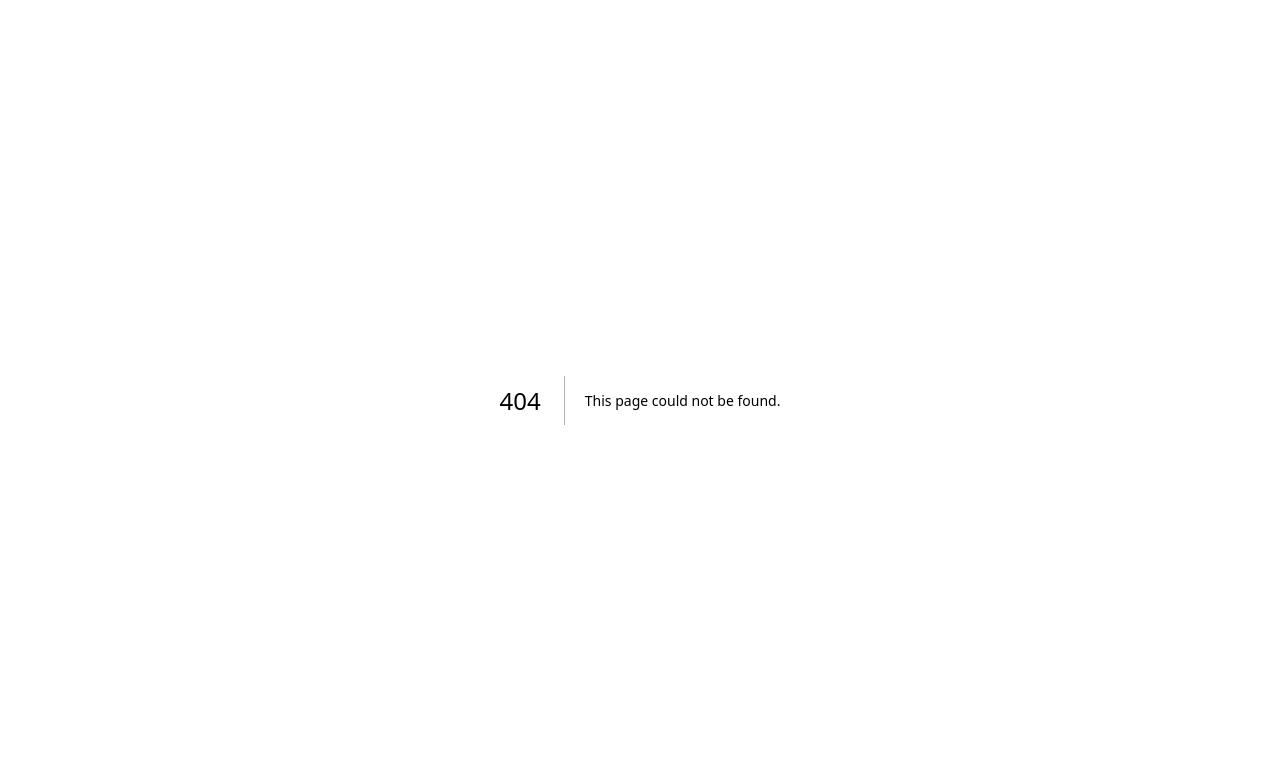
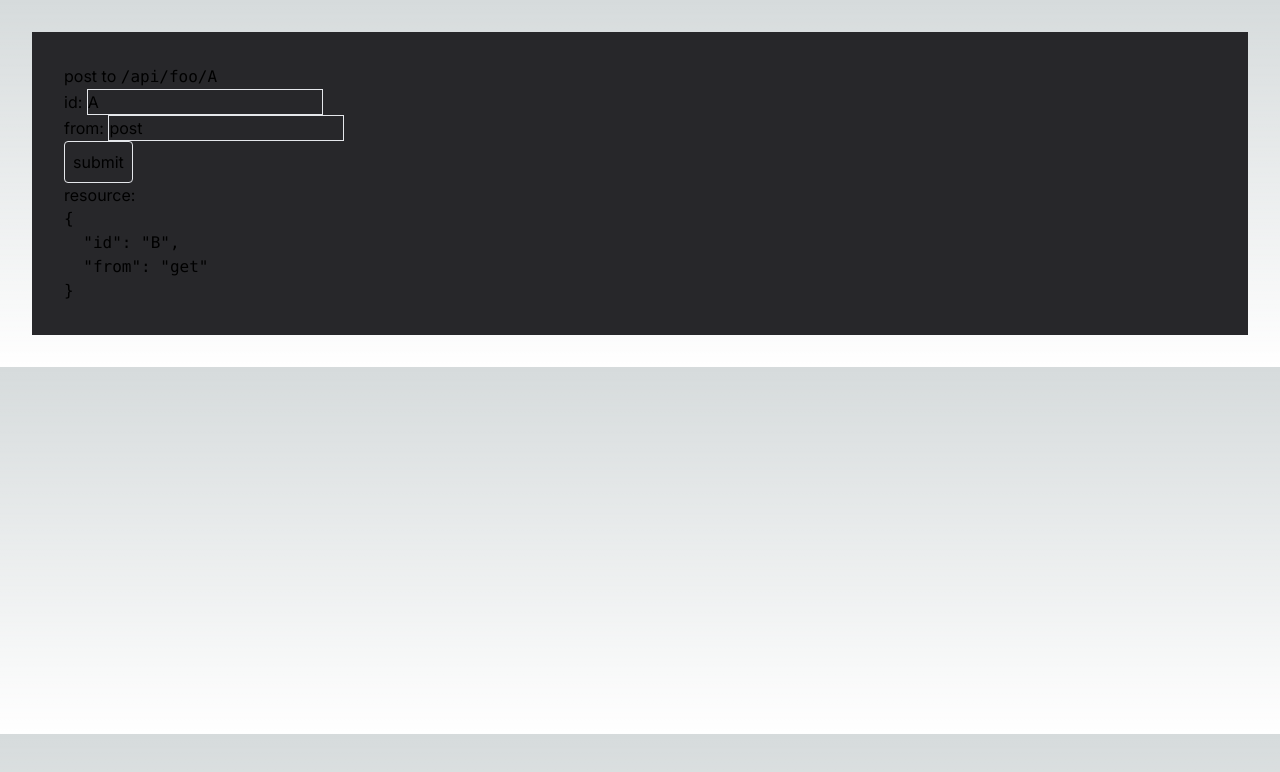
Before and after one commit to jinwoo-jeon0/hello-post-response, a Next.js app: page /foo/A in a window 1280 px wide. Before the commit this address had no page. Shown: the top 772 px of the page. Built offline with nearby package versions, Linux system fonts and the light colour scheme.

Commit message:
Add <form/> to post

```diff
--- /dev/null
+++ b/app/api/foo/A/route.ts
@@ -0,0 +1,26 @@
+import { NextResponse } from "next/server";
+
+export async function GET(request: Request) {
+  return NextResponse.json({ id: 'B', from: 'get' }, {
+    headers: {
+      'Cache-Control': 'public, s-maxage=604800, max-age=604800, age=0',
+    }
+  })
+}
+
+export async function POST(request: Request) {
+  const body: Record<string, unknown> = {};
+  (await request.formData()).forEach((value, key) => body[key] = value)
+
+  return NextResponse.json(
+    body,
+    {
+      status: 303,
+      headers: {
+        'Location': '/foo/A',
+        'Content-Location': '/api/foo/A',
+        'Cache-Control': 'public, s-maxage=604800, max-age=604800, age=0',
+      }
+    }
+  )
+}
--- /dev/null
+++ b/app/api/foo/route.ts
@@ -0,0 +1 @@
+export { POST } from './A/route';
--- /dev/null
+++ b/app/foo/A/client-get.tsx
@@ -0,0 +1,41 @@
+'use client'
+
+import { useEffect, useState } from "react";
+
+export default function ClientGet({ url }: { url: string; }) {
+  const [resource, setResource] = useState<Record<string, unknown> | null>(null)
+  const [error, setError] = useState<unknown>(null)
+  useEffect(() => {
+    (async () => {
+      try {
+        const response = await fetch(url, { cache: 'force-cache', headers: { 'Accept': 'application/json' } })
+        if (response.ok) {
+          setResource(await response.json())
+          setError(null)
+        }
+        else {
+          setResource(null)
+          setError({
+            status: response.status,
+            statusText: response.statusText,
+            type: response.type,
+          })
+        }
+      } catch (error) {
+        setResource(null)
+        setError(error)
+      }
+    })()
+  }, [url])
+
+  return (<>
+    {resource && <div>resource:
+      <pre>
+        <code>
+          {JSON.stringify(resource, undefined, 2)}
+        </code>
+      </pre>
+    </div>}
+    {error && <div>error: {`${error}`}</div>}
+  </>)
+}
--- /dev/null
+++ b/app/foo/A/form.tsx
@@ -0,0 +1,16 @@
+export default function Form({ action }: { action: string; }) {
+  return (
+    <>
+      <h1>post to <code>{action}</code></h1>
+      <form method="post" action={action}>
+        <p>
+          id: <input name="id" defaultValue="A" />
+        </p>
+        <p>
+          from: <input name="from" defaultValue="post" />
+        </p>
+        <button type="submit">submit</button>
+      </form>
+    </>
+  );
+}
--- /dev/null
+++ b/app/foo/A/page.tsx
@@ -0,0 +1,11 @@
+import ClientGet from './client-get';
+import Form from './form';
+
+export default async function Page() {
+  return (
+    <section>
+      <Form action="/api/foo/A" />
+      <ClientGet url="/api/foo/A" />
+    </section>
+  );
+}
--- /dev/null
+++ b/app/foo/layout.tsx
@@ -0,0 +1,7 @@
+export default function Layout({ children }: { children: React.ReactNode }) {
+  return (
+    <div className="m-8">
+      {children}
+    </div>
+  );
+}
--- /dev/null
+++ b/app/foo/page.tsx
@@ -0,0 +1,9 @@
+import Form from "./A/form";
+
+export default function Page() {
+  return (
+    <section>
+      <Form action="/api/foo" />
+    </section>
+  );
+}
--- a/app/globals.css
+++ b/app/globals.css
@@ -18,12 +18,21 @@
 
 body {
   color: rgb(var(--foreground-rgb));
-  background: linear-gradient(
-      to bottom,
+  background: linear-gradient(to bottom,
       transparent,
-      rgb(var(--background-end-rgb))
-    )
-    rgb(var(--background-start-rgb));
+      rgb(var(--background-end-rgb))) rgb(var(--background-start-rgb));
+}
+
+input {
+  @apply border bg-transparent
+}
+
+button {
+  @apply border rounded p-2;
+}
+
+section {
+  @apply bg-zinc-800 p-8
 }
 
 @layer utilities {
```
